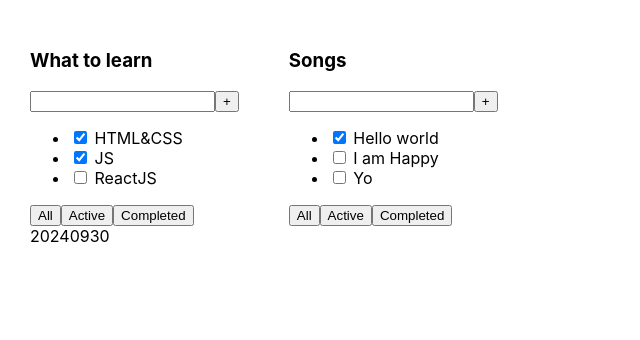
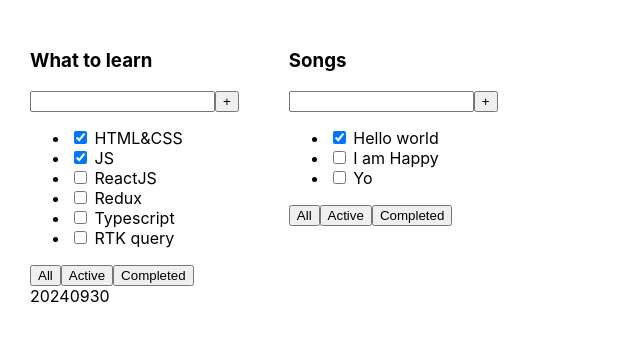
Before and after one commit to PavelS324/TodoListStady, a React (Create React App) app: page / in a window 1280 px wide. Shown: the top 340 px of the page, without its empty margins (0-640 px from the left). Built offline with nearby package versions, Linux system fonts and the light colour scheme.

Commit message:
made task 6

```diff
--- a/src/App.tsx
+++ b/src/App.tsx
@@ -8,12 +8,16 @@ function App() {
         { id: 1, title: 'HTML&CSS', isDone: true },
         { id: 2, title: 'JS', isDone: true },
         { id: 3, title: 'ReactJS', isDone: false },
+        { id: 4, title: 'Redux', isDone: false },
+        { id: 5, title: 'Typescript', isDone: false },
+        { id: 6, title: 'RTK query', isDone: false },
     ]
 
     const tasks2: TaskType[] = [
         { id: 1, title: 'Hello world', isDone: true },
         { id: 2, title: 'I am Happy', isDone: false },
         { id: 3, title: 'Yo', isDone: false },
+        // { id: 4, title: 'Redux', isDone: false },
     ]
 
     return (
--- a/src/components/TodoList.tsx
+++ b/src/components/TodoList.tsx
@@ -10,9 +10,13 @@ export const TodoList = ({title, tasks, date}: TodoListPropsType) => {
                 <button>+</button>
             </div>
             <ul>
-                <li><input type="checkbox" checked={tasks[0].isDone}/> <span>{tasks[0].title}</span></li>
-                <li><input type="checkbox" checked={tasks[1].isDone}/> <span>{tasks[1].title}</span></li>
-                <li><input type="checkbox" checked={tasks[2].isDone}/> <span>{tasks[2].title}</span></li>
+                {/*<li><input type="checkbox" checked={tasks[0].isDone}/> <span>{tasks[0].title}</span></li>*/}
+                {/*<li><input type="checkbox" checked={tasks[1].isDone}/> <span>{tasks[1].title}</span></li>*/}
+                {/*<li><input type="checkbox" checked={tasks[2].isDone}/> <span>{tasks[2].title}</span></li>*/}
+                {tasks.map(task => {
+                    return (
+                    <li key={task.id}><input type="checkbox" checked={task.isDone}/> <span>{task.title}</span></li>
+                )})}
             </ul>
             <div>
                 <button>All</button>
```
